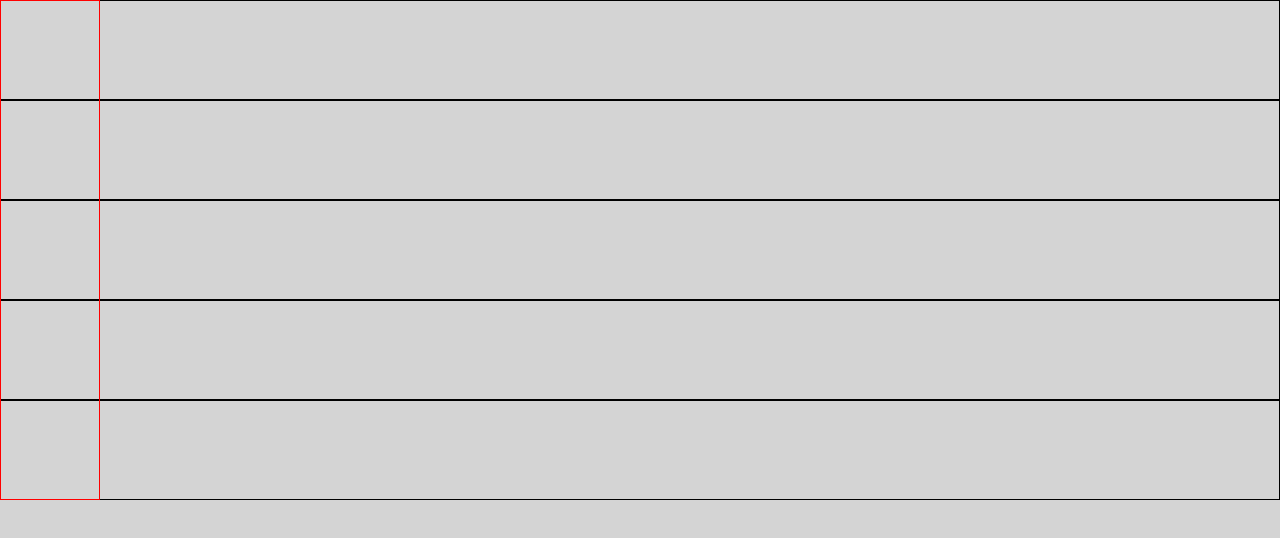
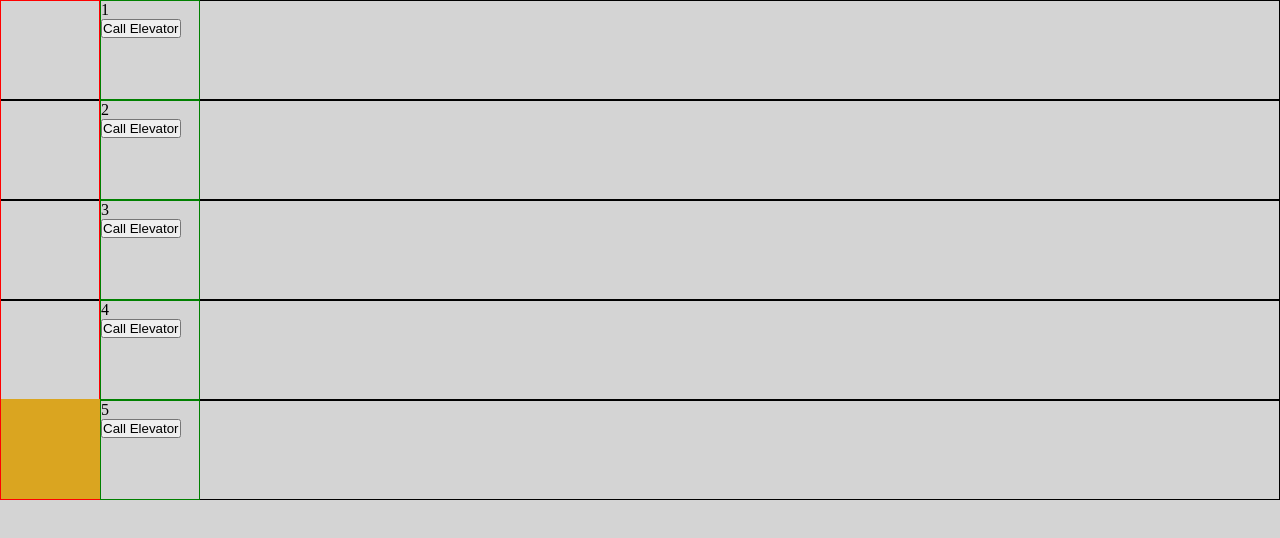
Before and after one commit to davidbraginsky/trueconf, a Vue app: page / in a window 1280 px wide. Shown: the top 538 px of the page. Built offline with nearby package versions, Linux system fonts and the light colour scheme.

Commit message:
добавил лифт и кнопки вызова

```diff
--- a/src/App.vue
+++ b/src/App.vue
@@ -7,7 +7,31 @@
       <div class="row"></div>
       <div class="row"></div>
     </div>
-    <div class="line"></div>
+    <div class="elevator-line">
+      <div class="elevator"></div>
+    </div>
+    <div class="buttons-line">
+      <div class="floor floor-1">
+        <p>1</p>
+        <button>Call Elevator</button>
+      </div>
+      <div class="floor floor-2">
+        <p>2</p>
+        <button>Call Elevator</button>
+      </div>
+      <div class="floor floor-3">
+        <p>3</p>
+        <button>Call Elevator</button>
+      </div>
+      <div class="floor floor-4">
+        <p>4</p>
+        <button>Call Elevator</button>
+      </div>
+      <div class="floor floor-5">
+        <p>5</p>
+        <button>Call Elevator</button>
+      </div>
+    </div>
   </div>
 </template>
 
@@ -39,7 +63,7 @@ body {
   height: 100px;
 }
 
-.line {
+.elevator-line {
   height: 500px;
   width: 100px;
   border: 1px solid red;
@@ -47,4 +71,38 @@ body {
   top: 0;
   left: 0;
 }
+
+.floor {
+  width: 100px;
+  height: 100px;
+  border: 1px solid green;
+  position: absolute;
+  top: 0;
+  left: 100px;
+}
+
+.floor-1 {
+  top: 0px;
+}
+.floor-2 {
+  top: 100px;
+}
+.floor-3 {
+  top: 200px;
+}
+.floor-4 {
+  top: 300px;
+}
+.floor-5 {
+  top: 400px;
+}
+
+.elevator {
+  height: 100px;
+  width: 100px;
+  background: goldenrod;
+  position: absolute;
+  bottom: 0;
+  left: 0;
+}
 </style>
```
